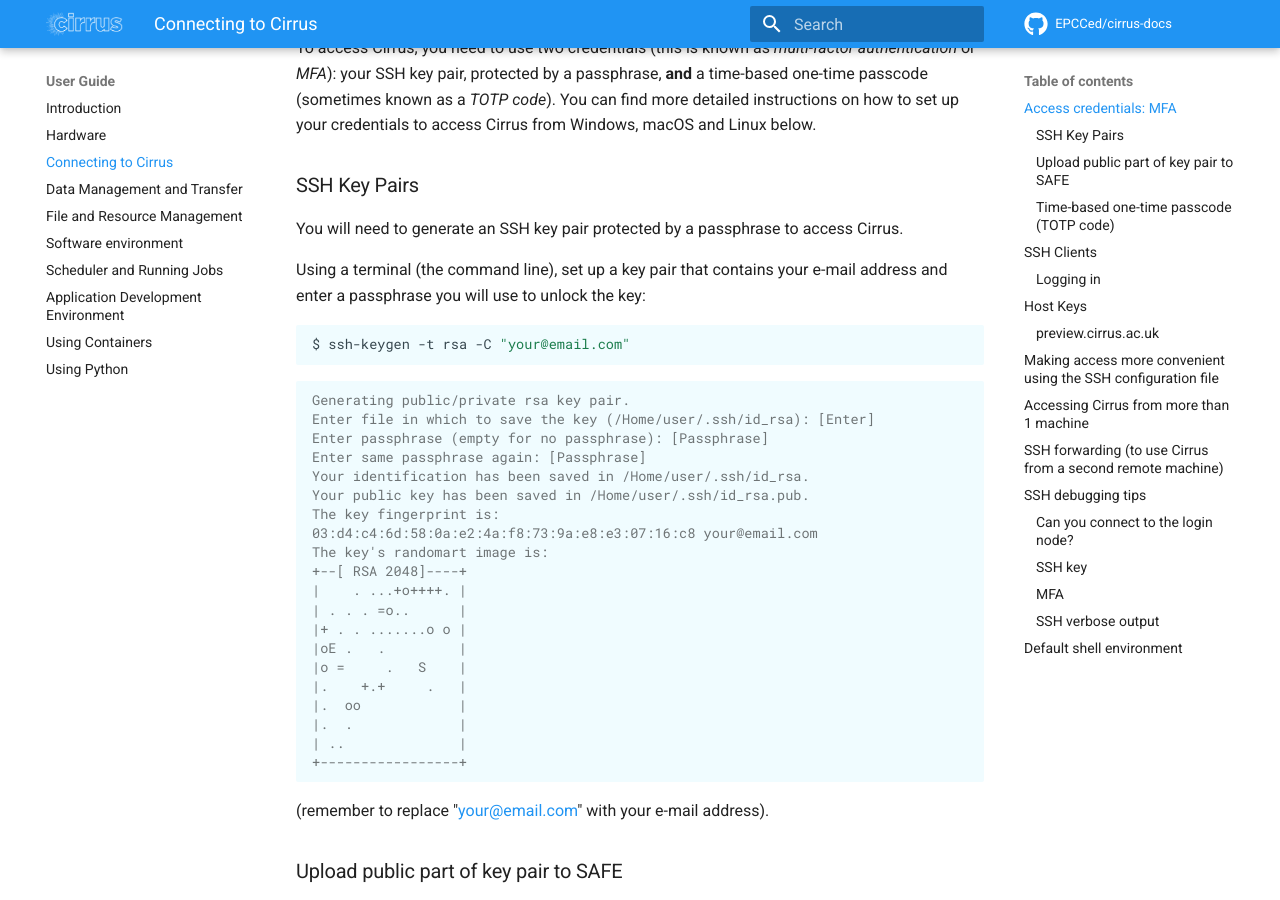
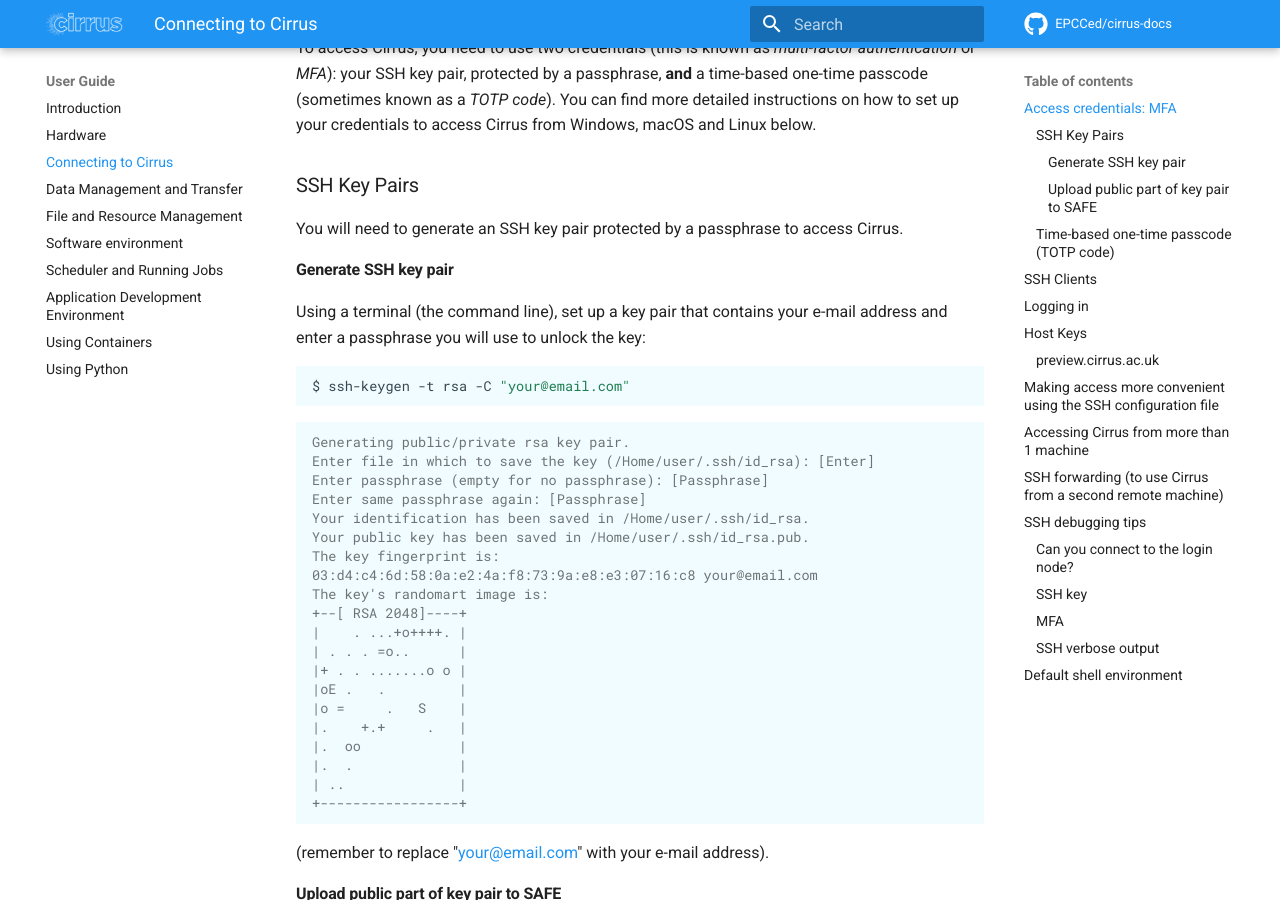
Before and after one commit to EPCCed/cirrus-docs, an MkDocs documentation site: the page built from docs/user-guide/connecting.md, in a window 1280 px wide and 900 px high, scrolled down 614 px. Built offline with MkDocs 1.6.1 and Material for MkDocs 9.7.7, drawn with Linux system fonts in a browser that asks for light colours; comment, search, counter and statistics services are not loaded.

Commit message:
Tidies up connecting guide

```diff
--- a/docs/user-guide/connecting.md
+++ b/docs/user-guide/connecting.md
@@ -29,6 +29,8 @@ below.
 
 You will need to generate an SSH key pair protected by a passphrase to
 access Cirrus.
+
+#### Generate SSH key pair
 
 Using a terminal (the command line), set up a key pair that contains
 your e-mail address and enter a passphrase you will use to unlock the
@@ -63,7 +65,7 @@ The key's randomart image is:
 
 (remember to replace "<your@email.com>" with your e-mail address).
 
-### Upload public part of key pair to SAFE
+#### Upload public part of key pair to SAFE
 
 You should now upload the public part of your SSH key pair to the SAFE
 by following the instructions at:
```
Also changed, not shown: other parts of docs/user-guide/connecting.md (+2 -2 lines).
